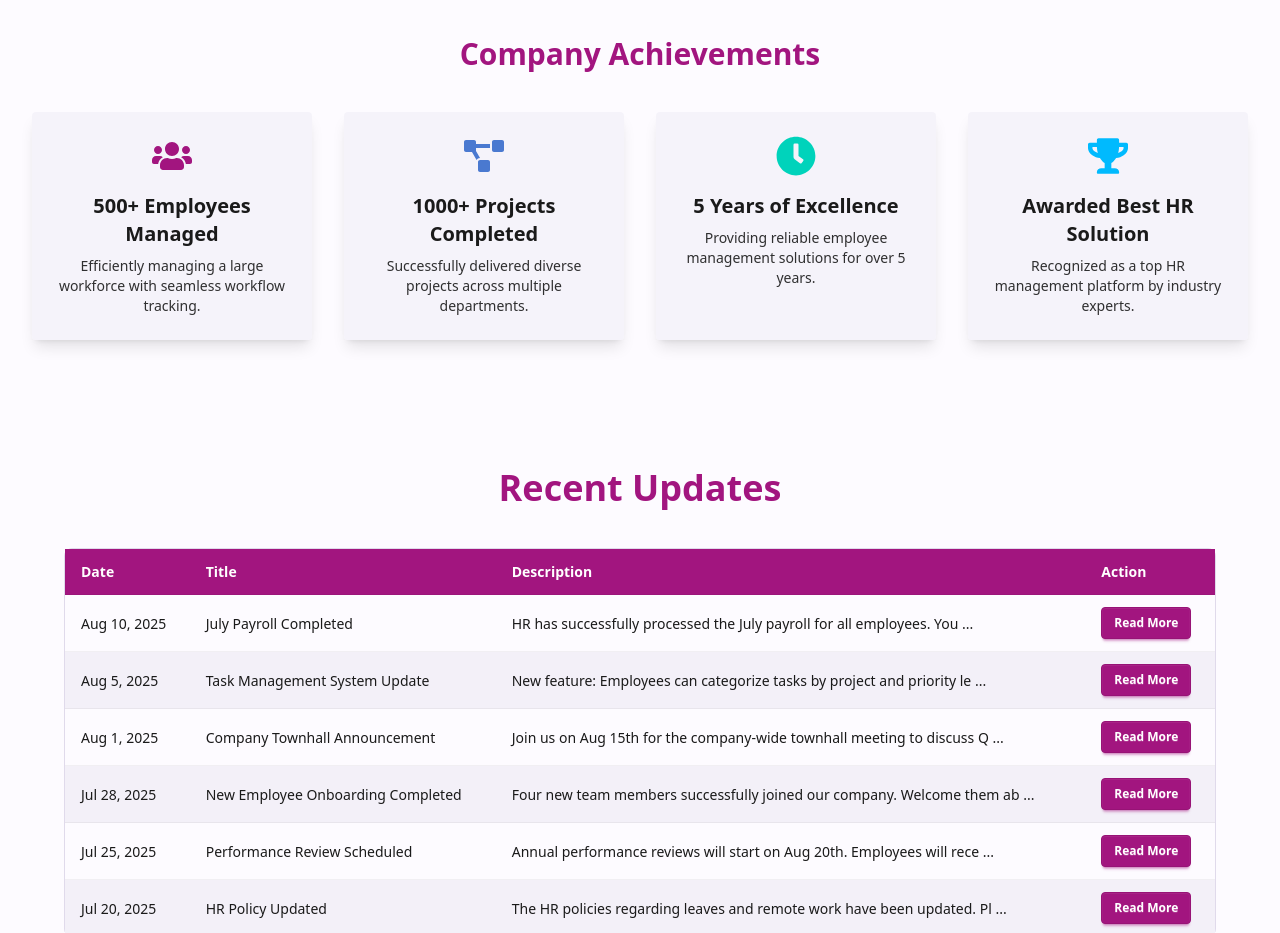
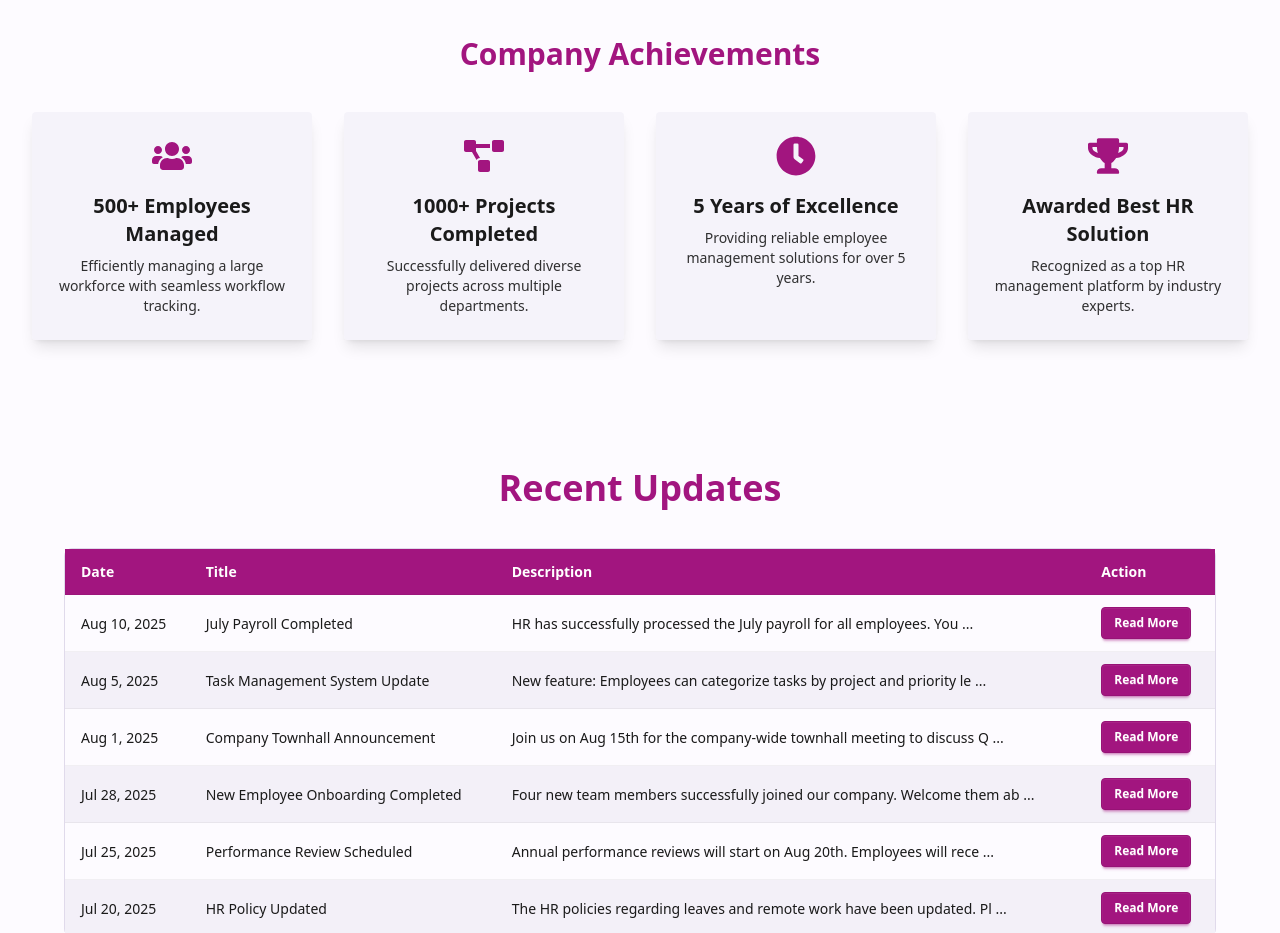
Before and after one commit to nurislam243/Employetica-client, a React (Vite) app: page / in a window 1280 px wide. Shown: the part 1680-2613 px from the top of the page. Built offline with nearby package versions, Linux system fonts and the light colour scheme; no server answers.

Commit message:
completed profile page

```diff
--- a/src/components/dashboard/Profile.jsx
+++ b/src/components/dashboard/Profile.jsx
@@ -42,20 +42,12 @@ const Profile = () => {
           <h2 className="text-2xl font-bold mb-1 text-primary">
             {user?.displayName || "User Name"}
           </h2>
-          <p className="text-secondary mb-4">{user?.role || "Member"}</p>
+          <p className="text-secondary mb-4">{userProfile?.role || "Member"}</p>
 
           <div className="grid grid-cols-1 sm:grid-cols-2 lg:grid-cols-3 gap-4 w-full">
             <div className="card bg-base-200 shadow-sm p-4 rounded-lg">
-              <p className="font-semibold text-base-content/80">Email</p>
-              <p>{user?.email || "example@email.com"}</p>
-            </div>
-            <div className="card bg-base-200 shadow-sm p-4 rounded-lg">
-              <p className="font-semibold text-base-content/80">Phone</p>
-              <p>{user?.phone || "+880123456789"}</p>
-            </div>
-            <div className="card bg-base-200 shadow-sm p-4 rounded-lg">
-              <p className="font-semibold text-base-content/80">Address</p>
-              <p>{user?.address || "Dhaka, Bangladesh"}</p>
+              <p className="font-semibold text-base-content/80">Designation</p>
+              <p>{userProfile?.designation}</p>
             </div>
             <div className="card bg-base-200 shadow-sm p-4 rounded-lg">
               <p className="font-semibold text-base-content/80">Joined</p>
@@ -69,6 +61,26 @@ const Profile = () => {
                   : "2025-01-01"}
               </p>
             </div>
+            <div className="card bg-base-200 shadow-sm p-4 rounded-lg">
+              <p className="font-semibold text-base-content/80">Bank Account No.</p>
+              <p>{userProfile?.bank_account_no}</p>
+            </div>
+            <div className="card bg-base-200 shadow-sm p-4 rounded-lg">
+              <p className="font-semibold text-base-content/80">Salary</p>
+              <p>{userProfile?.salary}</p>
+            </div>
+            <div className="card bg-base-200 shadow-sm p-4 rounded-lg">
+              <p className="font-semibold text-base-content/80">Email</p>
+              <p>{user?.email || "example@email.com"}</p>
+            </div>
+            <div className="card bg-base-200 shadow-sm p-4 rounded-lg">
+              <p className="font-semibold text-base-content/80">Phone</p>
+              <p>{user?.phone || "+8801778249088"}</p>
+            </div>
+            <div className="card bg-base-200 shadow-sm p-4 rounded-lg">
+              <p className="font-semibold text-base-content/80">Address</p>
+              <p>{userProfile?.address || "Dhaka, Bangladesh"}</p>
+            </div>
           </div>
         </div>
       </div>
--- a/src/pages/Home/CompanyAchievements/CompanyAchievements.jsx
+++ b/src/pages/Home/CompanyAchievements/CompanyAchievements.jsx
@@ -3,22 +3,22 @@ import { FaTrophy, FaUsers, FaProjectDiagram, FaClock } from "react-icons/fa";
 
 const achievementsData = [
   {
-    icon: <FaUsers className="text-primary w-10 h-10" />,
+    icon: <FaUsers className="w-10 h-10" />,
     title: "500+ Employees Managed",
     description: "Efficiently managing a large workforce with seamless workflow tracking.",
   },
   {
-    icon: <FaProjectDiagram className="text-secondary w-10 h-10" />,
+    icon: <FaProjectDiagram className="w-10 h-10" />,
     title: "1000+ Projects Completed",
     description: "Successfully delivered diverse projects across multiple departments.",
   },
   {
-    icon: <FaClock className="text-accent w-10 h-10" />,
+    icon: <FaClock className="w-10 h-10" />,
     title: "5 Years of Excellence",
     description: "Providing reliable employee management solutions for over 5 years.",
   },
   {
-    icon: <FaTrophy className="text-info w-10 h-10" />,
+    icon: <FaTrophy className="w-10 h-10" />,
     title: "Awarded Best HR Solution",
     description: "Recognized as a top HR management platform by industry experts.",
   },
@@ -37,7 +37,7 @@ const CompanyAchievements = () => {
             key={index}
             className="bg-base-200/70 hover:bg-base-300 rounded shadow-lg p-6 flex flex-col items-center text-center hover:shadow-xl transition-shadow duration-300"
           >
-            <div className="mb-4">{icon}</div>
+            <div className="mb-4 text-primary">{icon}</div>
             <h3 className="text-xl font-semibold mb-2">{title}</h3>
             <p className="text-base-content/90 text-sm">{description}</p>
           </div>
```
